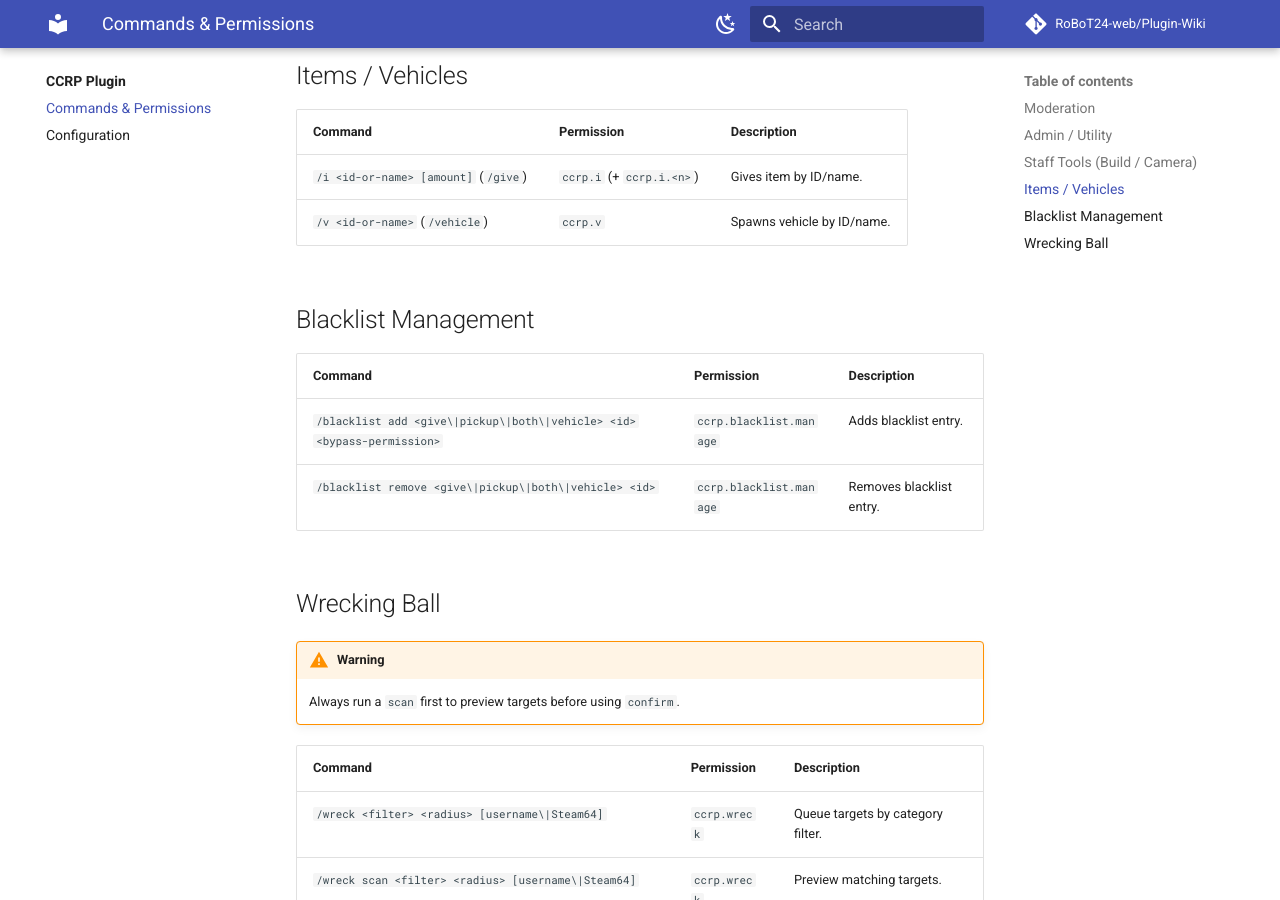
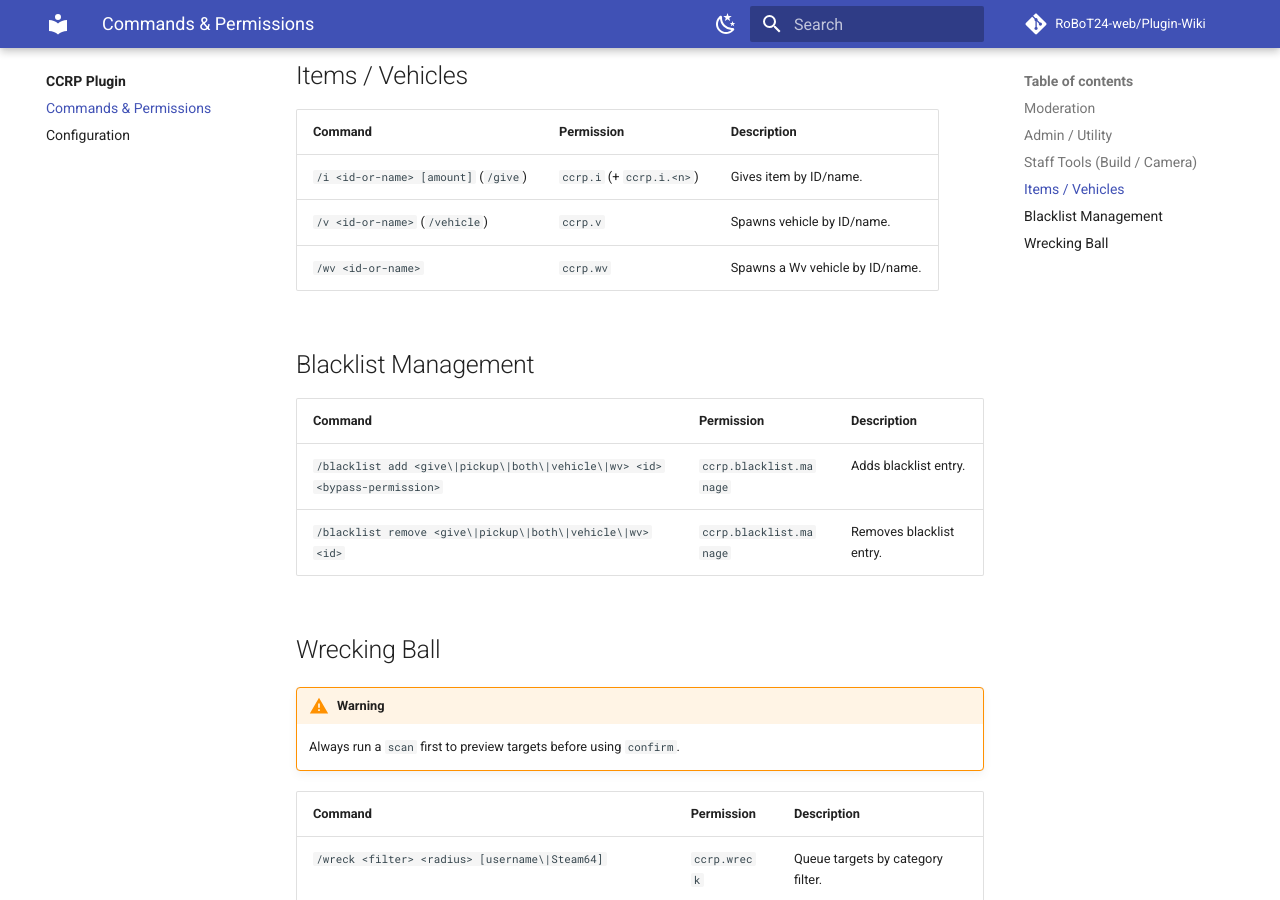
Before and after one commit to RoBoT24-web/Plugin-Wiki, an MkDocs documentation site: the page built from docs/ccrp/commands.md, in a window 1280 px wide and 900 px high, scrolled down 1566 px. Built offline with MkDocs 1.6.1 and Material for MkDocs 9.7.7, drawn with Linux system fonts in a browser that asks for light colours; comment, search, counter and statistics services are not loaded.

Commit message:
Document CCRP /wv command and related wiki updates

```diff
--- a/docs/ccrp/commands.md
+++ b/docs/ccrp/commands.md
@@ -38,13 +38,14 @@
 |---|---|---|
 | `/i <id-or-name> [amount]` (`/give`) | `ccrp.i` (+ `ccrp.i.<n>`) | Gives item by ID/name. |
 | `/v <id-or-name>` (`/vehicle`) | `ccrp.v` | Spawns vehicle by ID/name. |
+| `/wv <id-or-name>` | `ccrp.wv` | Spawns a Wv vehicle by ID/name. |
 
 ## Blacklist Management
 
 | Command | Permission | Description |
 |---|---|---|
-| `/blacklist add <give\|pickup\|both\|vehicle> <id> <bypass-permission>` | `ccrp.blacklist.manage` | Adds blacklist entry. |
-| `/blacklist remove <give\|pickup\|both\|vehicle> <id>` | `ccrp.blacklist.manage` | Removes blacklist entry. |
+| `/blacklist add <give\|pickup\|both\|vehicle\|wv> <id> <bypass-permission>` | `ccrp.blacklist.manage` | Adds blacklist entry. |
+| `/blacklist remove <give\|pickup\|both\|vehicle\|wv> <id>` | `ccrp.blacklist.manage` | Removes blacklist entry. |
 
 ## Wrecking Ball
 
```
Also changed, not shown: docs/ccrp/index.md (+2 -2 lines).
